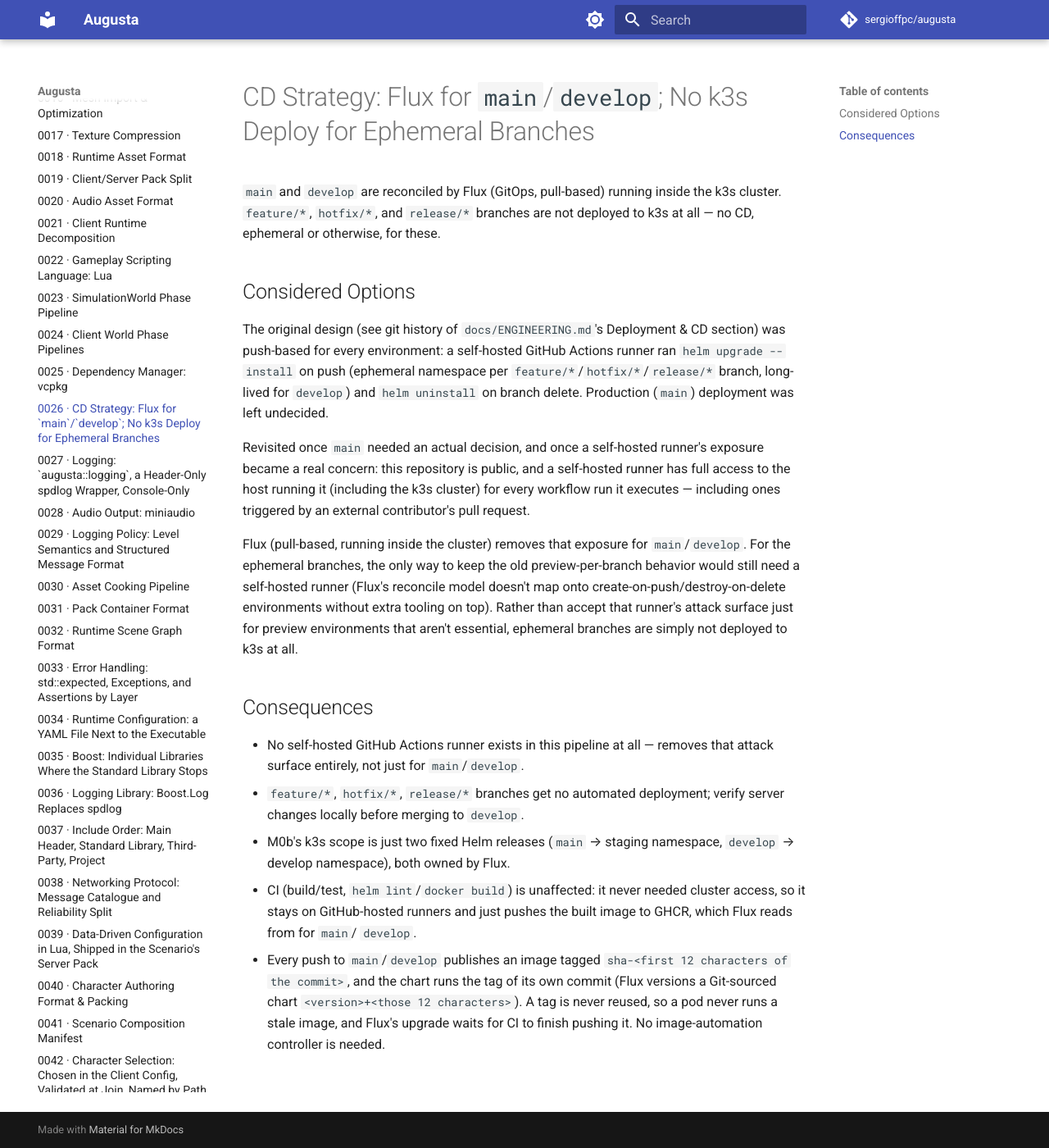
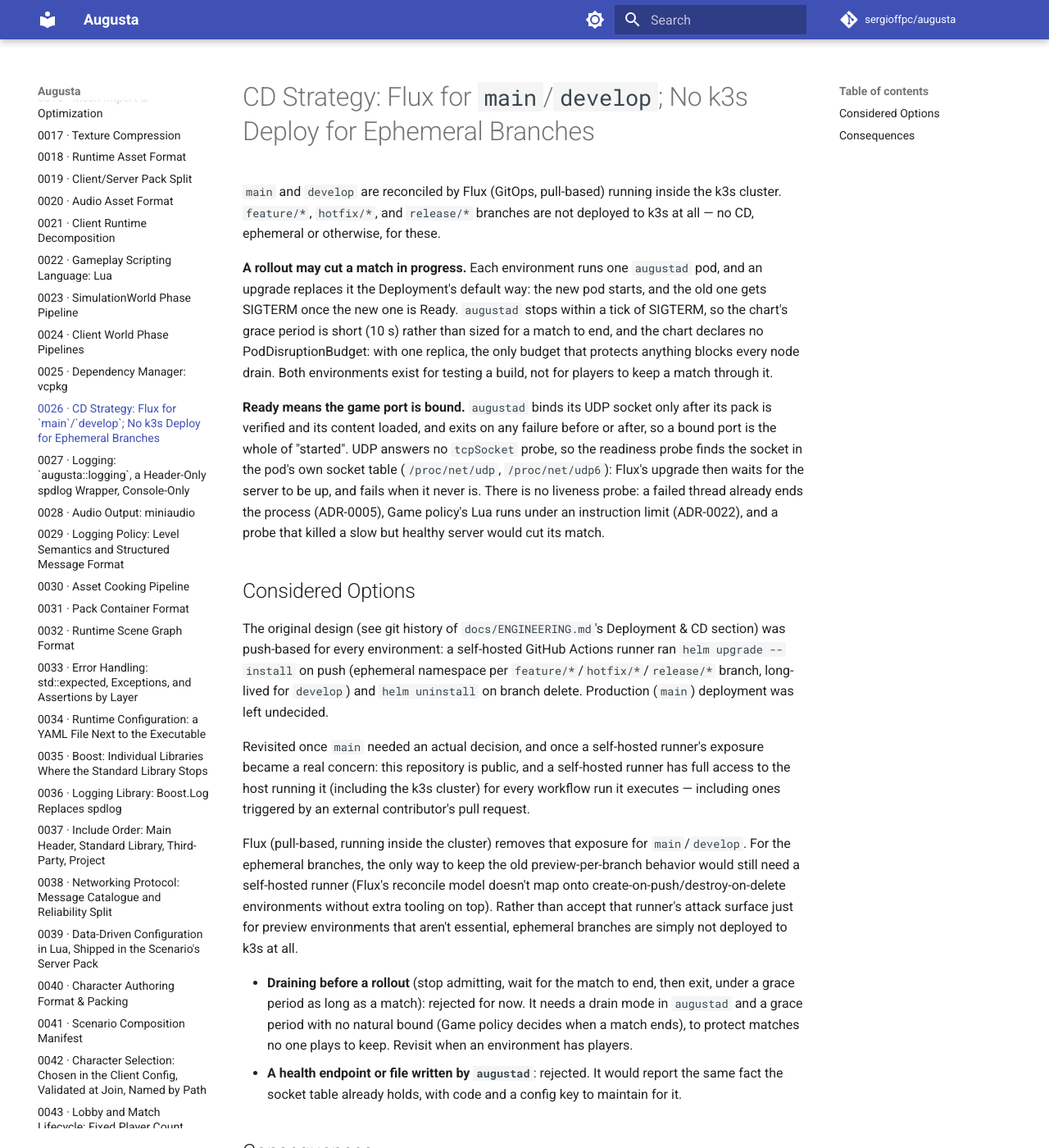
Before and after one commit to sergioffpc/augusta, an MkDocs documentation site: the page built from docs/adr/0026-cd-strategy.md, in a window 1280 px wide and 1400 px high. Shown: the whole window at 82% size. Built offline with MkDocs 1.6.1 and Material for MkDocs 9.7.7, drawn with Linux system fonts in a browser that asks for light colours; comment, search, counter and statistics services are not loaded; some of the changed text lies outside the part shown.

Commit message:
feat(chart): declare augustad's readiness, resources and grace period
The server is Ready once its UDP game port is bound, which happens only
after its pack is verified and its content loaded; an exec probe finds
the socket in the pod's /proc/net/udp{,6}, since UDP answers no
tcpSocket probe. It requests CPU and memory, limits memory at its
request and sets no CPU limit (NFR-01). A rollout may cut a match:
augustad stops within a tick of SIGTERM, so the grace period is 10 s and
there is no PodDisruptionBudget. ADR-0026 records the decisions.

Closes #312

Co-Authored-By: Claude Opus 5.5 <noreply@anthropic.com>

```diff
--- a/docs/adr/0026-cd-strategy.md
+++ b/docs/adr/0026-cd-strategy.md
@@ -3,6 +3,25 @@
 `main` and `develop` are reconciled by Flux (GitOps, pull-based) running
 inside the k3s cluster. `feature/*`, `hotfix/*`, and `release/*` branches
 are not deployed to k3s at all — no CD, ephemeral or otherwise, for these.
+
+**A rollout may cut a match in progress.** Each environment runs one
+`augustad` pod, and an upgrade replaces it the Deployment's default way:
+the new pod starts, and the old one gets SIGTERM once the new one is
+Ready. `augustad` stops within a tick of SIGTERM, so the chart's grace
+period is short (10 s) rather than sized for a match to end, and the
+chart declares no PodDisruptionBudget: with one replica, the only budget
+that protects anything blocks every node drain. Both environments exist
+for testing a build, not for players to keep a match through it.
+
+**Ready means the game port is bound.** `augustad` binds its UDP socket
+only after its pack is verified and its content loaded, and exits on any
+failure before or after, so a bound port is the whole of "started". UDP
+answers no `tcpSocket` probe, so the readiness probe finds the socket in
+the pod's own socket table (`/proc/net/udp`, `/proc/net/udp6`): Flux's
+upgrade then waits for the server to be up, and fails when it never is.
+There is no liveness probe: a failed thread already ends the process
+(ADR-0005), Game policy's Lua runs under an instruction limit (ADR-0022),
+and a probe that killed a slow but healthy server would cut its match.
 
 ## Considered Options
 
@@ -27,6 +46,15 @@ environments without extra tooling on top). Rather than accept that
 runner's attack surface just for preview environments that aren't
 essential, ephemeral branches are simply not deployed to k3s at all.
 
+- **Draining before a rollout** (stop admitting, wait for the match to
+  end, then exit, under a grace period as long as a match): rejected for
+  now. It needs a drain mode in `augustad` and a grace period with no
+  natural bound (Game policy decides when a match ends), to protect
+  matches no one plays to keep. Revisit when an environment has players.
+- **A health endpoint or file written by `augustad`**: rejected. It
+  would report the same fact the socket table already holds, with code
+  and a config key to maintain for it.
+
 ## Consequences
 
 - No self-hosted GitHub Actions runner exists in this pipeline at all —
@@ -45,3 +73,6 @@ essential, ephemeral branches are simply not deployed to k3s at all.
   `<version>+<those 12 characters>`). A tag is never reused, so a pod
   never runs a stale image, and Flux's upgrade waits for CI to finish
   pushing it. No image-automation controller is needed.
+- The chart requests CPU and memory for the server, limits its memory at
+  that request, and sets no CPU limit: a throttled Simulation thread
+  misses ticks (NFR-01).
```
Also changed, not shown: 2 other files.
